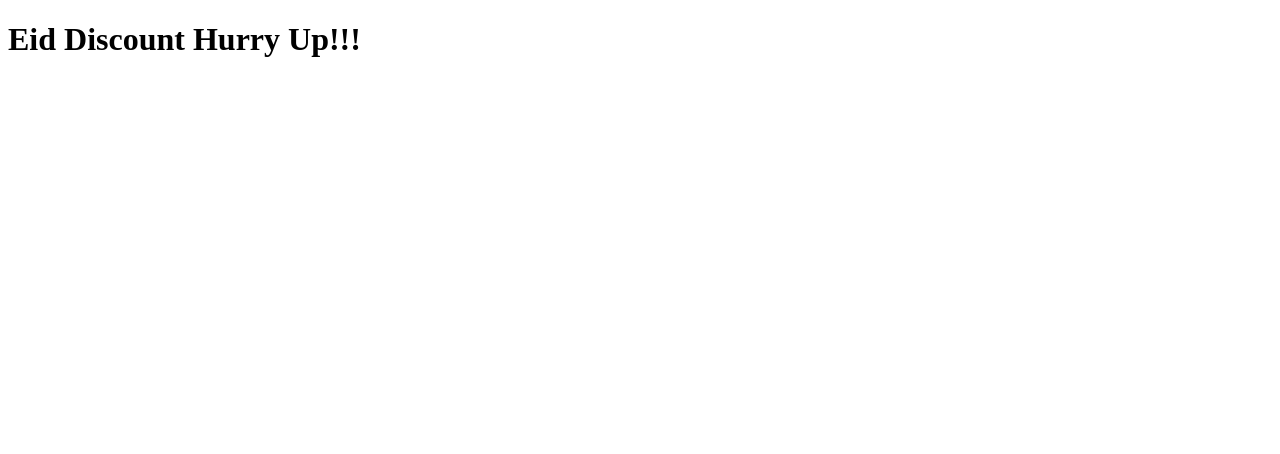
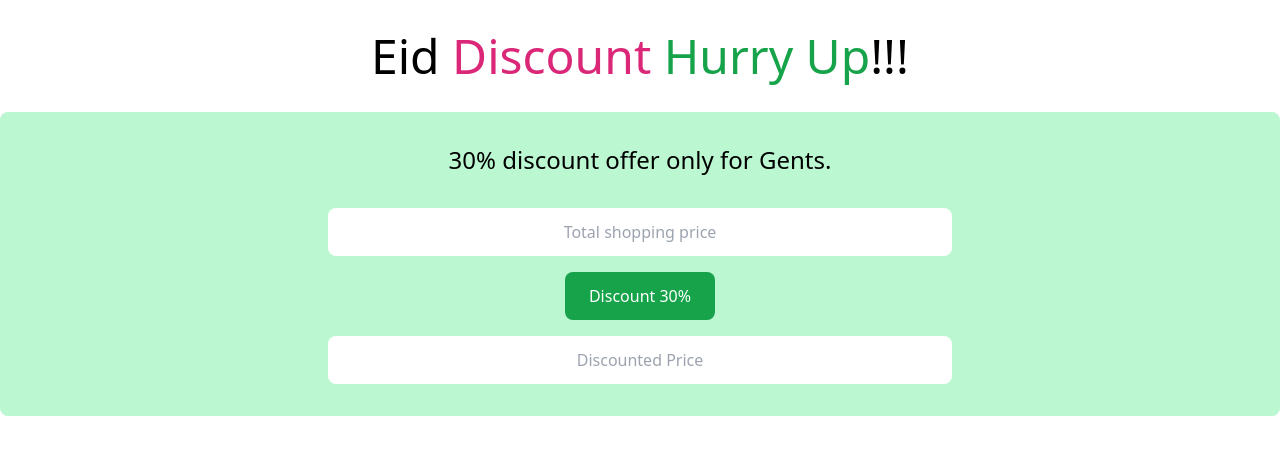
Before and after one commit to Rabbe10581/discount-calculator-js, a plain HTML site: page index.html in a window 1280 px wide. Drawn offline with nearby package versions, Linux system fonts and the light colour scheme.

Commit message:
html added

```diff
--- a/index.html
+++ b/index.html
@@ -6,12 +6,32 @@
     <meta http-equiv="X-UA-Compatible" content="IE=edge">
     <meta name="viewport" content="width=device-width, initial-scale=1.0">
     <title>Discount Calculator</title>
+    <script src="https://cdn.tailwindcss.com"></script>
 </head>
 
 <body>
-    <header>
-        <h1>Eid Discount <span>Hurry Up</span>!!!</h1>
+    <header class="mx-auto">
+        <h1 class="text-5xl font-medium text-center my-8">Eid <span class="text-pink-600">Discount </span> <span
+                class="text-green-600">Hurry
+                Up</span>!!!
+        </h1>
     </header>
+
+    <main>
+        <section class="bg-green-200 py-8 px-4 rounded-lg">
+            <h3 class="text-2xl text-center">30% discount offer only for Gents.</h3>
+            <div class="text-center block">
+                <input class="text-center p-3 mt-8 w-1/2 rounded-lg" type="text" placeholder="Total shopping price">
+            </div>
+            <div class="text-center mt-4">
+                <button class="text-white font-medium bg-green-600 px-6 py-3 hover:bg-green-500 rounded-lg">Discount
+                    30%</button>
+            </div>
+            <div class="text-center block">
+                <input class="text-center p-3 mt-4 w-1/2 rounded-lg" type="text" placeholder="Discounted Price">
+            </div>
+        </section>
+    </main>
 </body>
 
 </html>
```
